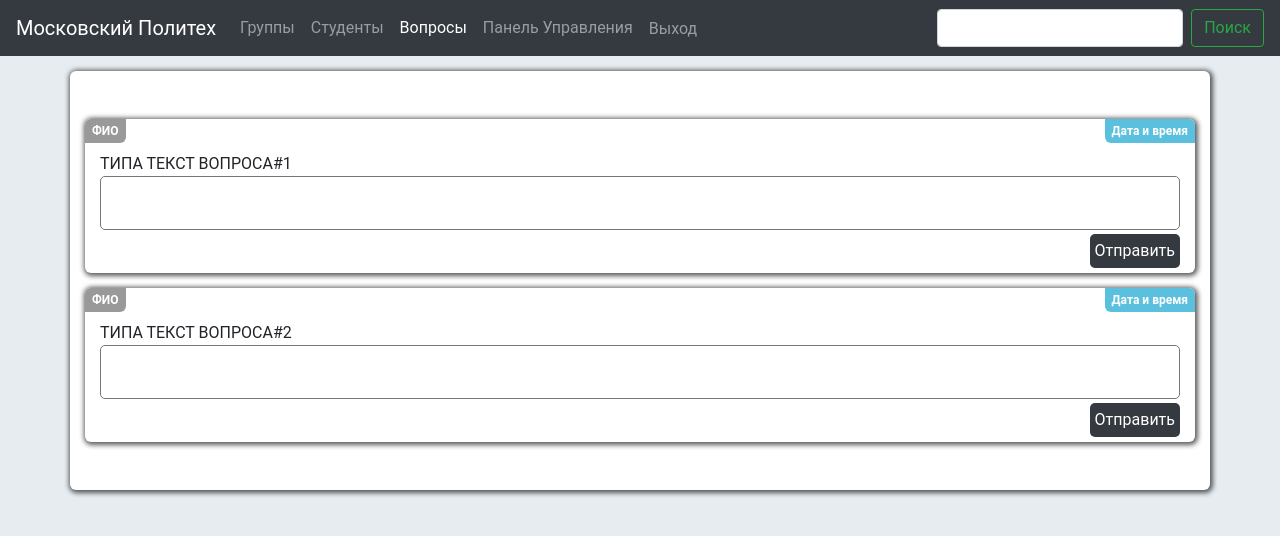
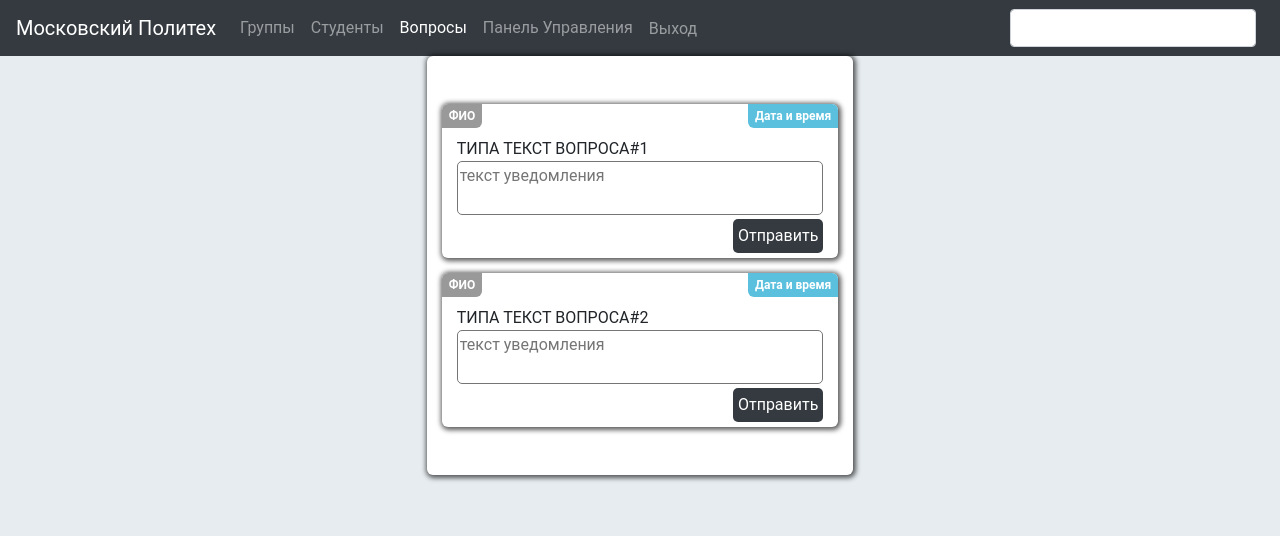
Before and after one commit to meoraabadoned/mospolytech_bot_cms, a PHP site: page /question.php in a window 1280 px wide. Shown: the top 536 px of the page. Run offline with PHP 8.4, Linux system fonts and the light colour scheme; the visitor is signed in with stand-in values (Sample User, id 1); some libraries are stand-ins or nearby versions.

Commit message:
Some Update
-Add forms for questions
-Delete "search" button
-Fix size of checkboxes

```diff
--- a/resources/index.php
+++ b/resources/index.php
@@ -1,3 +1,3 @@
 <?php
-header("Location:http://cms.std-320.ist.mospolytech.ru/groups.php");
+header("Location:http://cms.std-567.ist.mospolytech.ru/groups.php");
 ?>
--- a/resources/que.css
+++ b/resources/que.css
@@ -99,3 +99,6 @@ textarea.textarea2 {
     left: 0;
     border-radius: 6px 0 6px 0
 }
+.block{
+    margin:0 auto;
+}
--- a/resources/question.php
+++ b/resources/question.php
@@ -55,22 +55,20 @@ require 'scripts.php'
         </form>
       </li>
     </ul>
-    <form action="search.php" method="get" class="form-inline my-2 my-lg-0">
-      <input class="form-control mr-sm-2" type="search" aria-label="Search" name = "word">
-      <button class="btn btn-outline-success my-2 my-sm-0" type="submit">Поиск
-      </button>
-    </form>
+    <form action="scripts.js" method="get" class="form-inline my-2 my-lg-0">
+            <input class="form-control mr-sm-2" type="search" aria-label="Search" name = "word" id="search">
+            </form>
   </section>
 </nav>
     </header>
     <body>
-        <div class="container">
+        <div class="col-sm-4 block">
                 <div class="badger-right badger-info" data-badger1 = "ФИО" data-badger="Дата и время">ТИПА ТЕКСТ ВОПРОСА#1
-                    <textarea id="txtInput" class="textarea2" name="text" placeholder="текст уведомления">                   </textarea>
+                    <textarea class="textarea2" name="text" placeholder="текст уведомления"></textarea>
                   <input type="submit" class="send2" value="Отправить">
               </div>
               <div class="badger-right badger-info" data-badger1 = "ФИО" data-badger="Дата и время">ТИПА ТЕКСТ ВОПРОСА#2
-                    <textarea id="txtInput" class="textarea2" name="text" placeholder="текст уведомления">                   </textarea>
+                    <textarea class="textarea2" name="text" placeholder="текст уведомления"></textarea>
                   <input type="submit" class="send2" value="Отправить">
               </div>
       </div>
--- a/resources/students.php
+++ b/resources/students.php
@@ -51,10 +51,8 @@ require 'scripts.php'
                     </form>
                 </li>
             </ul>
-            <form action="search.php" method="get" class="form-inline my-2 my-lg-0">
+            <form action="scripts.js" method="get" class="form-inline my-2 my-lg-0">
             <input class="form-control mr-sm-2" type="search" aria-label="Search" name = "word" id="search">
-            <button class="btn btn-outline-success my-2 my-sm-0" type="submit">Поиск
-            </button>
             </form>
         </div>
         </nav>
--- a/resources/style.css
+++ b/resources/style.css
@@ -158,14 +158,15 @@ font-size: 10vw;
 
 .checkbox {
   float: left;
+  display: block;
   width: 20%;
   height: 100%;
 }
 
-.check {
-  margin-top: 50%;
-  transform: scale(1.5);
-  vertical-align: middle;
+/*.check*/
+input[type=checkbox]{
+  margin-top:50%;
+  transform: scale(2.5);
 }
 .student_name {
   line-height: 1em;
```
Also changed, not shown: resources/control.php (+3 -5 lines), resources/groups.php (+3 -5 lines).
